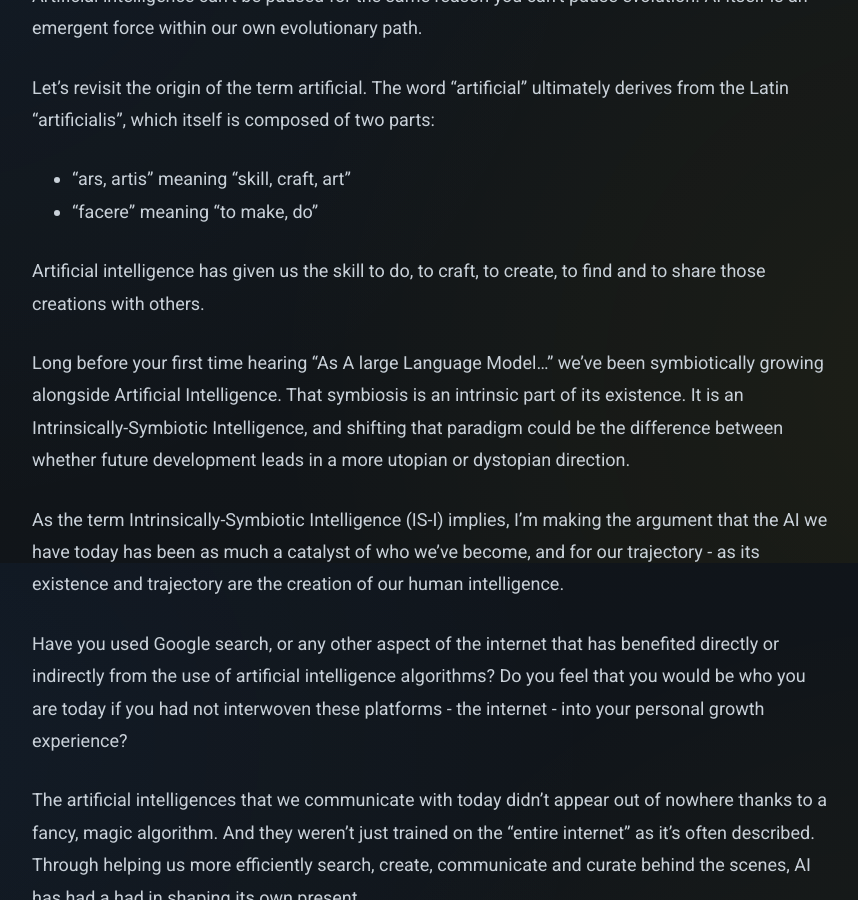
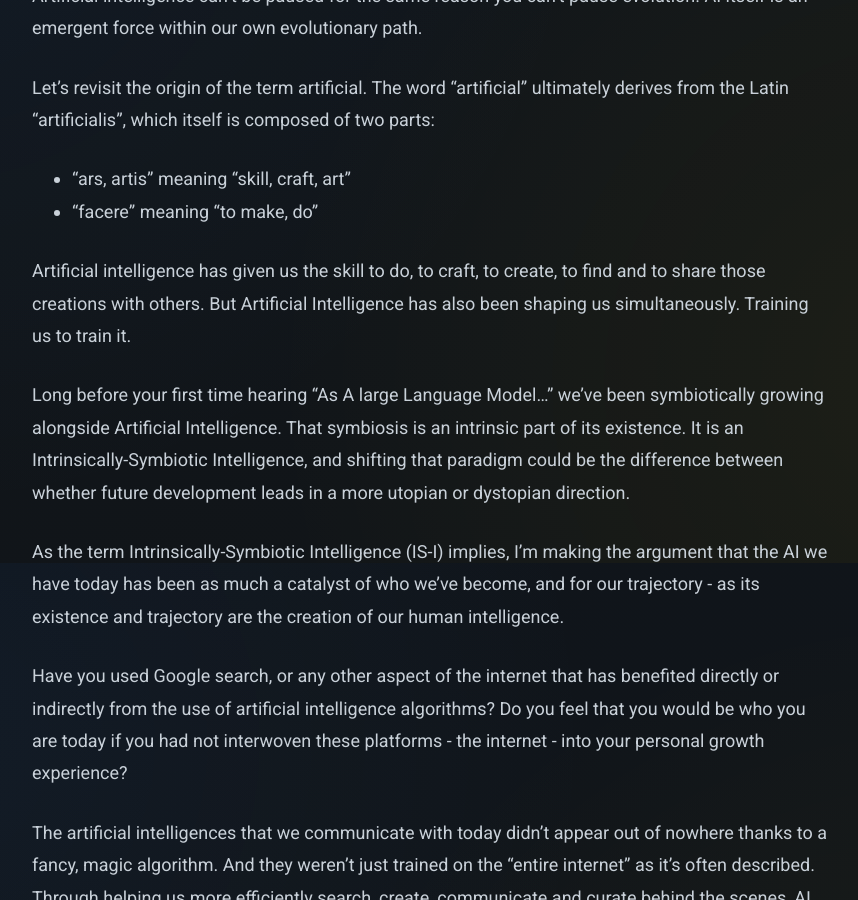
Before and after one commit to TophSV/lumi.observer, a Jekyll site: the page built from _posts/2024-10-06-intrinsically-symbiotic-intelligence-humanitys-long-term-relationship-with-ai.md, in a window 1280 px wide and 900 px high, scrolled down 5737 px. Shown: the whole window, without its empty margins (208-1066 px from the left). Built offline with Jekyll 4.4.1, drawn with Linux system fonts in a browser that asks for light colours; comment, search, counter and statistics services are not loaded.

Commit message:
Update 2024-10-06-intrinsically-symbiotic-intelligence-humanitys-long-term-relationship-with-ai.md

```diff
--- a/_posts/2024-10-06-intrinsically-symbiotic-intelligence-humanitys-long-term-relationship-with-ai.md
+++ b/_posts/2024-10-06-intrinsically-symbiotic-intelligence-humanitys-long-term-relationship-with-ai.md
@@ -92,7 +92,7 @@
 - "ars, artis" meaning "skill, craft, art"
 - "facere" meaning "to make, do"
 
-Artificial intelligence has given us the skill to do, to craft, to create, to find and to share those creations with others.
+Artificial intelligence has given us the skill to do, to craft, to create, to find and to share those creations with others. But Artificial Intelligence has also been shaping us simultaneously. Training us to train it.
 
 Long before your first time hearing "As A large Language Model..." we've been symbiotically growing alongside Artificial Intelligence. That symbiosis is an intrinsic part of its existence. It is an Intrinsically-Symbiotic Intelligence, and shifting that paradigm could be the difference between whether future development leads in a more utopian or dystopian direction.
 
```
